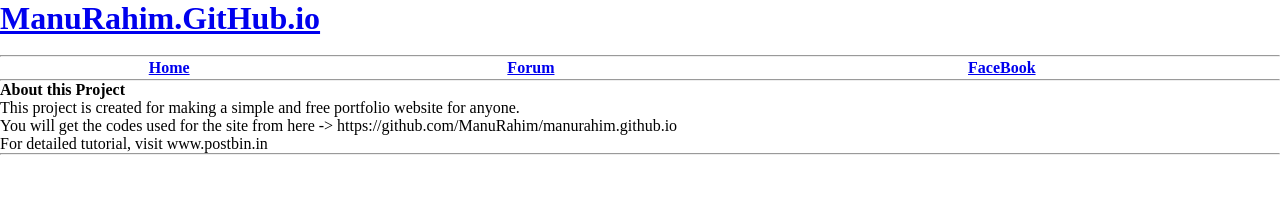
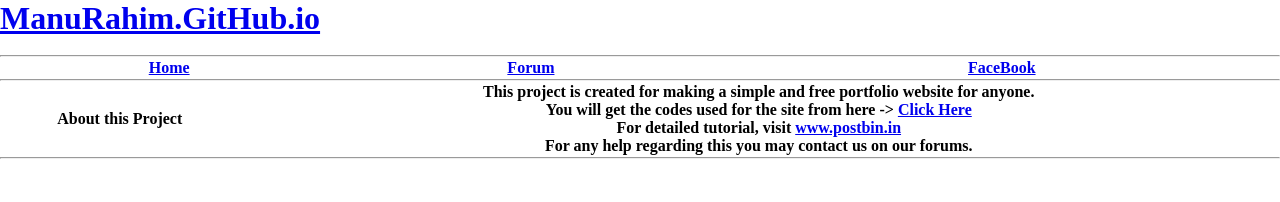
Before and after one commit to ManuRahim/hello-world, a plain HTML site: page index.html in a window 1280 px wide. Shown: the top 202 px of the page. Drawn offline with Linux system fonts and the light colour scheme; grey boxes are pictures that could not be loaded.

Commit message:
Update index.html

```diff
--- a/index.html
+++ b/index.html
@@ -23,11 +23,14 @@
     <th><a href="https://facebook.com/AskAtheist666">FaceBook</a></th>
   </tr>
 </table> <hr/>
-
-<b>About this Project</b><br/>
-		This project is created for making a simple and free portfolio website for anyone. <br/>
-		You will get the codes used for the site from here -> https://github.com/ManuRahim/manurahim.github.io <br/>
-		For detailed tutorial, visit www.postbin.in <hr/>
+	<table style="width:100%">
+  <tr>
+    <th><b>About this Project</b><br/></th>
+		<th>This project is created for making a simple and free portfolio website for anyone. <br/>
+		You will get the codes used for the site from here ->
+<a href="https://github.com/ManuRahim/manurahim.github.io">Click Here</a><br/>
+			For detailed tutorial, visit <a href="https://postbin.in">www.postbin.in</a><br/>
+	  For any help regarding this you may contact us on our forums.</th> </table><hr/>
 
 <img src="https://octodex.github.com/images/collabocats.jpg" id="octocat" alt="collabocats-gif" />
 
```
